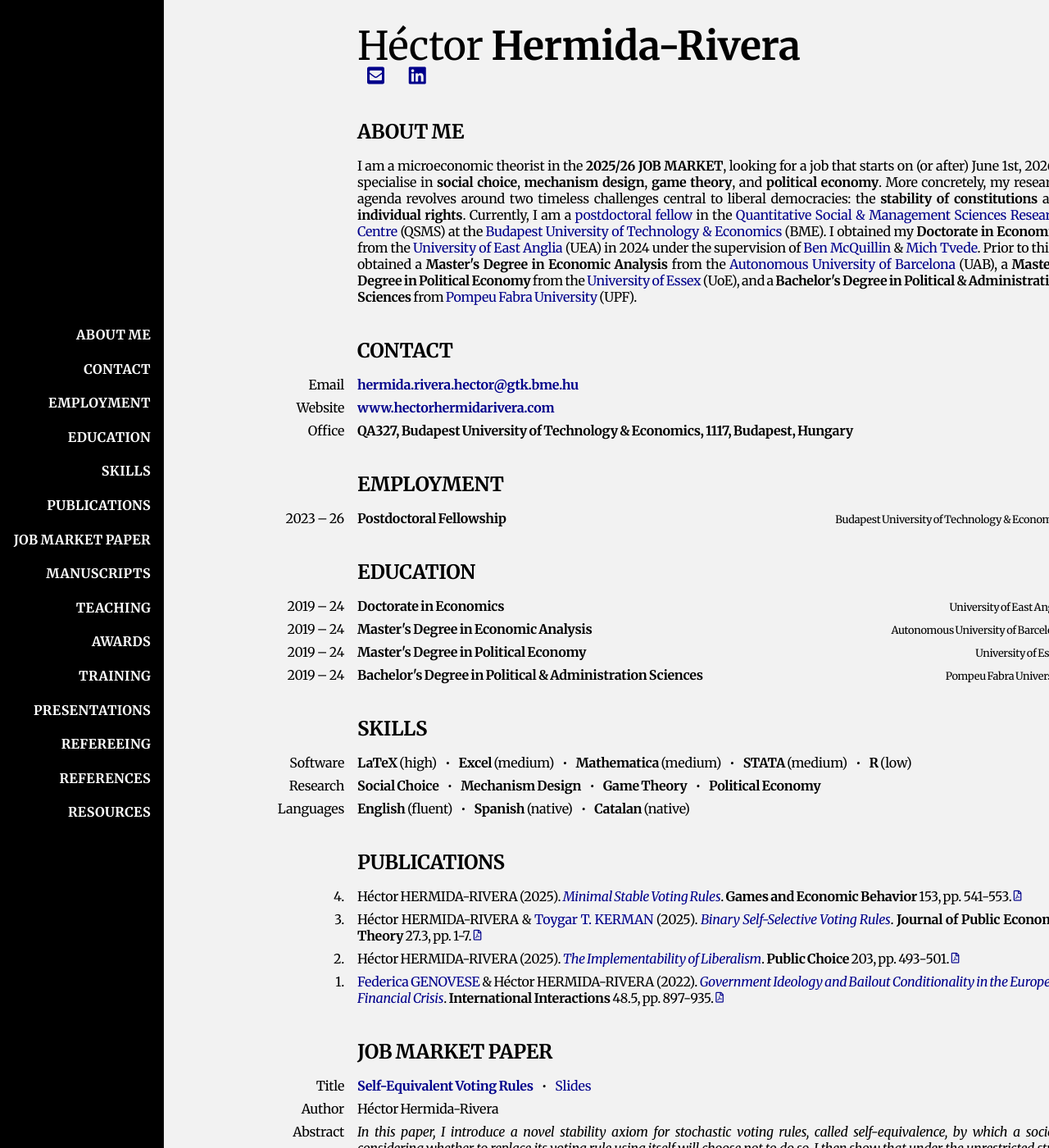
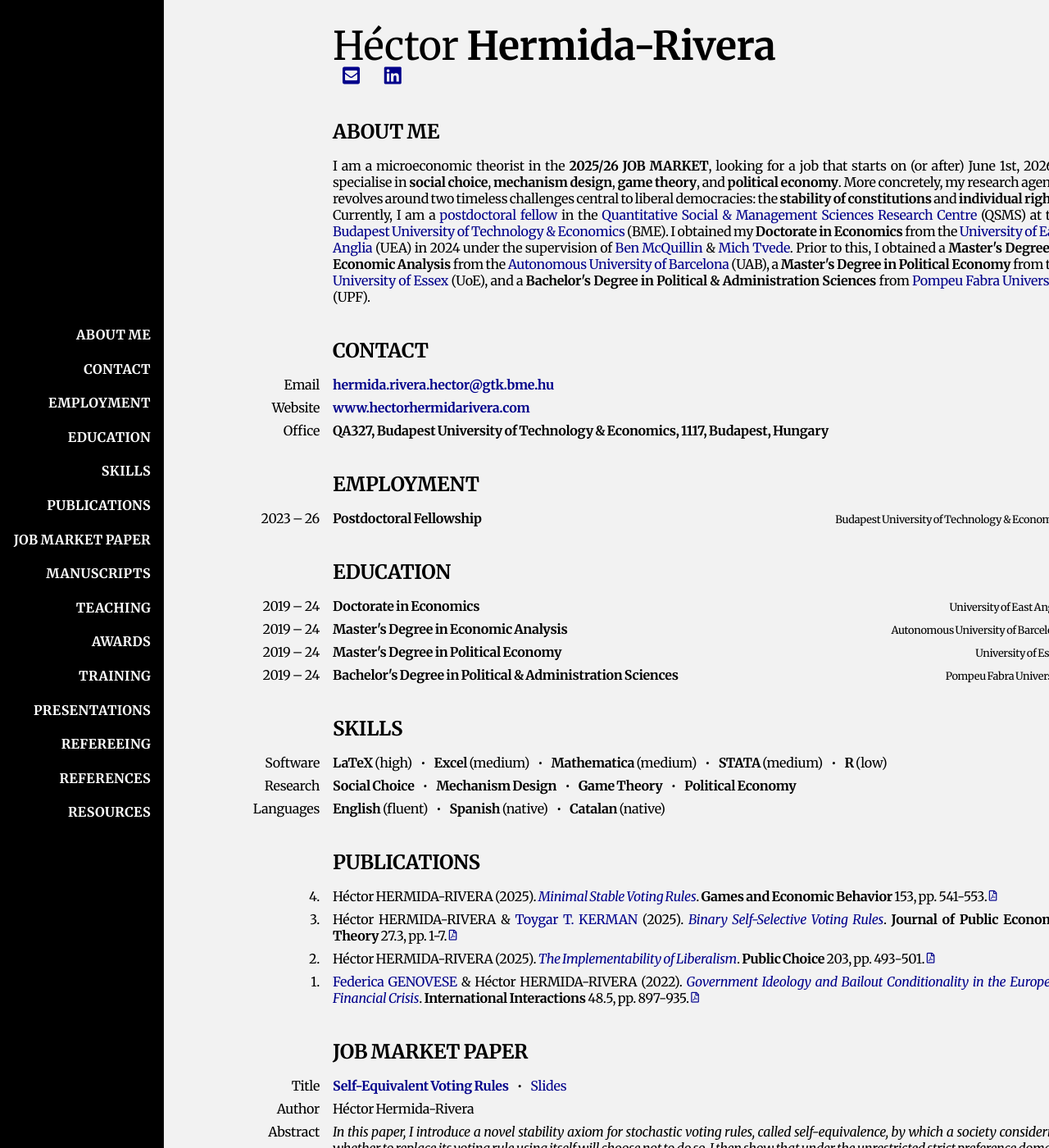
Before and after one commit to HectorHermidaRivera/hectorhermidarivera.github.io, a Jekyll site: the page built from index.md, in a window 1280 px wide and 1400 px high. Shown: the whole window at 82% size. Built offline with Jekyll 4.4.1, drawn with Linux system fonts in a browser that asks for light colours; a style sheet for code colours, icons or effects is not loaded.

Commit message:
Update style.css

```diff
--- a/assets/css/style.css
+++ b/assets/css/style.css
@@ -91,7 +91,7 @@ body {
 
 .main-name {
   margin-bottom: 0px;
-  padding-left: 196px;
+  padding-left: 166px;
   font-size: 3em;
   font-weight: 400;
   line-height: 1;
@@ -114,7 +114,7 @@ body {
 .content h5,
 .content h6 {
   margin-left: 0;
-  padding-left: 196px;
+  padding-left: 166px;
   margin-bottom: 0;
   margin-top: 40px;
   text-transform: uppercase;
@@ -136,7 +136,7 @@ body {
 
 .two-column {
   display: grid;
-  grid-template-columns: 180px 1fr; /* fixed first column, flexible second */
+  grid-template-columns: 150px 1fr; /* fixed first column, flexible second */
   gap: 8px 16px;
   align-items: start;
   margin-top: 0px;
@@ -183,7 +183,7 @@ body {
 
 .two-column-2rows {
   display: grid;
-  grid-template-columns: 180px auto;
+  grid-template-columns: 150px auto;
   gap: 8px 16px;
 }
 
@@ -226,7 +226,7 @@ body {
 
 .two-column-3rows {
   display: grid;
-  grid-template-columns: 180px 1fr;
+  grid-template-columns: 150px 1fr;
   gap: 8px 16px;
   align-items: start;
 }
@@ -333,7 +333,7 @@ body {
   gap: 10px;
   align-items: center;
   flex-wrap: wrap;
-  margin-left: 198px;
+  margin-left: 168px;
   margin-top: 0px;
 }
 
```
